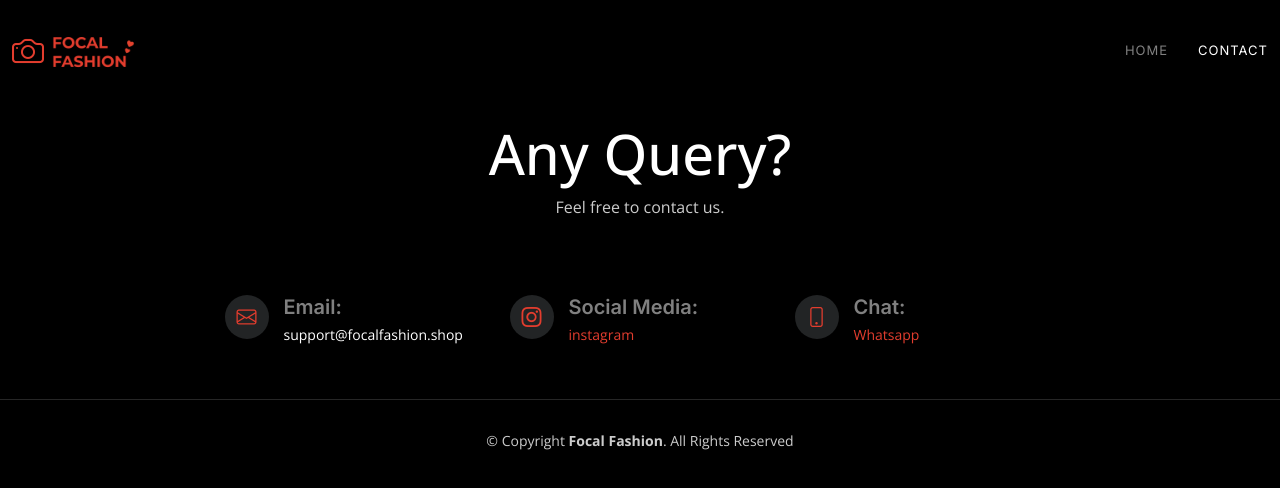
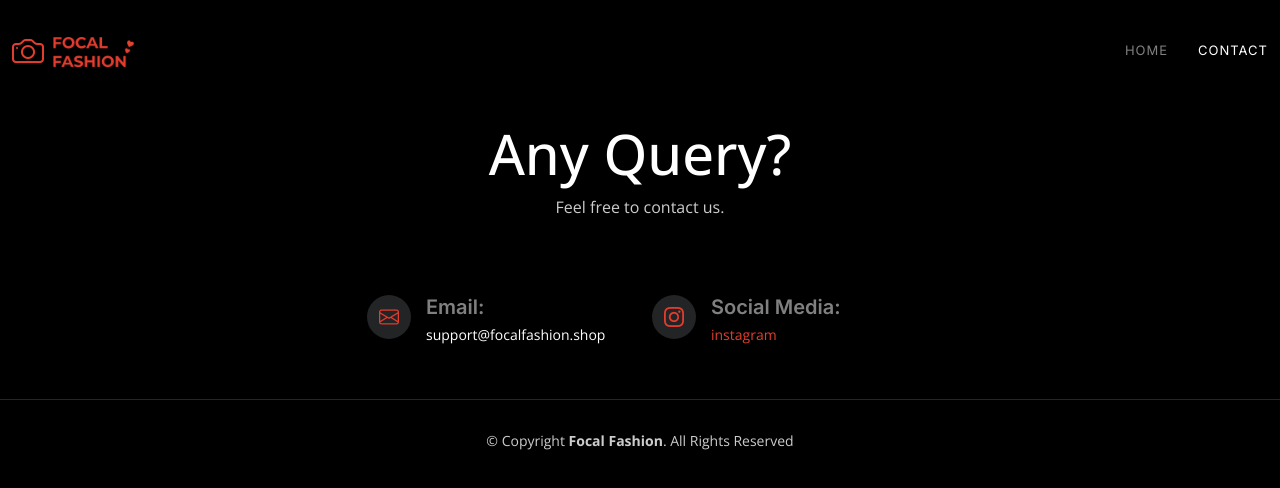
Before and after one commit to focalfashion/focalfashion.github.io, a plain HTML site: page contact.html in a window 1280 px wide. Drawn offline with nearby package versions, Linux system fonts and the light colour scheme.

Commit message:
removed whatsapp

```diff
--- a/contact.html
+++ b/contact.html
@@ -125,16 +125,7 @@
             </div>
           </div>
 
-          <div class="col-lg-3">
-            <div class="info-item d-flex">
-              <i class="bi bi-phone flex-shrink-0"></i>
-              <div>
-                <h4>Chat:</h4>
 
-                <p> <a href="https://wa.me/918278808691" class="btn-get-started">Whatsapp</a></p>
-              </div>
-            </div>
-          </div><!-- End Info Item -->
 
         </div></div>
 
```
